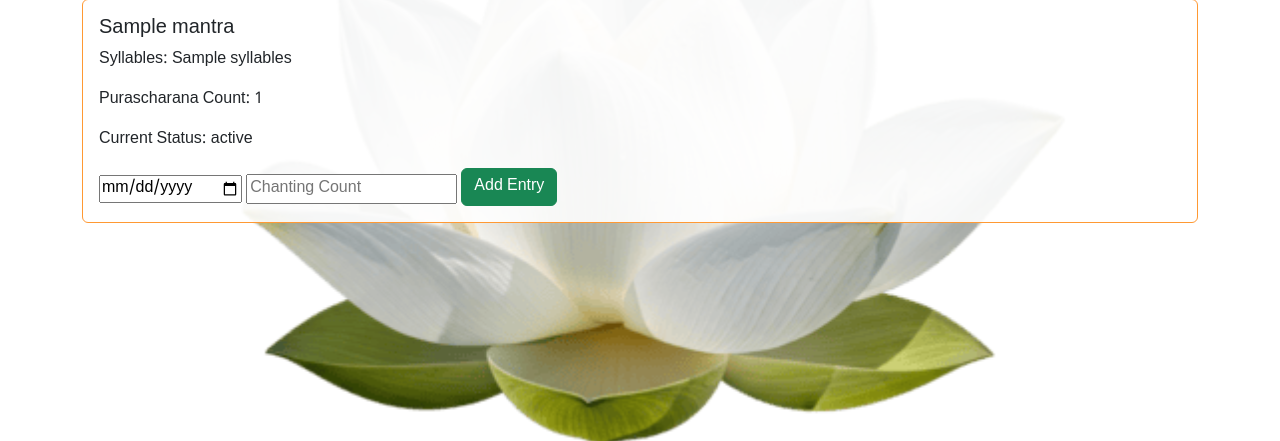
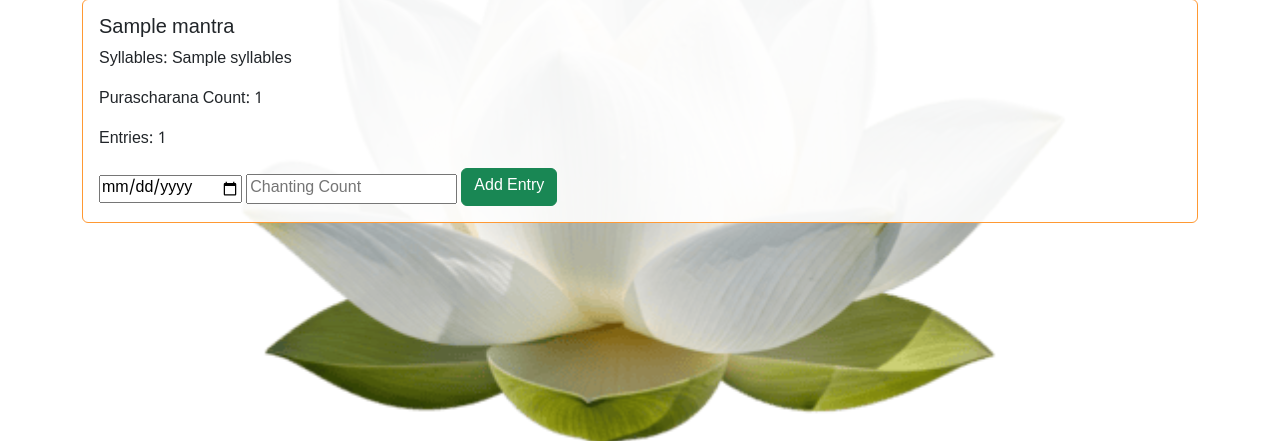
Before and after one commit to kaarthikswork/mantra_tracker, a Flask app: template templates/dashboard.html in a window 1280 px wide. Shown: the part 181-622 px from the top of the page. Run offline with Flask 3, Linux system fonts and the light colour scheme; the template is opened without the code that fills it: most values are stand-ins (such as "Sample title", 1, 10 or a date in 2020).

Commit message:
Update dashboard.html

```diff
--- a/templates/dashboard.html
+++ b/templates/dashboard.html
@@ -3,7 +3,7 @@
 <div class="d-flex justify-content-between">
     <h2>Your Mantras</h2>
     <div class="text-end">
-        <h5>Current Status: <span id="current-status">{{ mantras[0].current_status if mantras else 0 }}</span></h5>
+        <h5>Current Status: {{ current_status }}</h5>
     </div>
 </div>
 <a href="{{ url_for('main.add_mantra') }}" class="btn btn-primary mb-3" style="background-color: #FF9933;">Add New Mantra</a>
@@ -13,8 +13,8 @@
         <h5>{{ mantra.name }}</h5>
         <p>Syllables: {{ mantra.syllables }}</p>
         <p>Purascharana Count: {{ mantra.purascharana_count }}</p>
-        <p>Current Status: {{ mantra.current_status }}</p>
-        <form method="post" action="{{ url_for('main.add_entry', mantra_id=mantra._id) }}">
+        <p>Entries: {{ mantra.entries | length }}</p>
+        <form method="post" action="{{ url_for('main.add_entry', mantra_id=mantra.id) }}">
             <input type="date" name="date" required>
             <input type="number" name="count" placeholder="Chanting Count" required>
             <button type="submit" class="btn btn-success">Add Entry</button>
```
